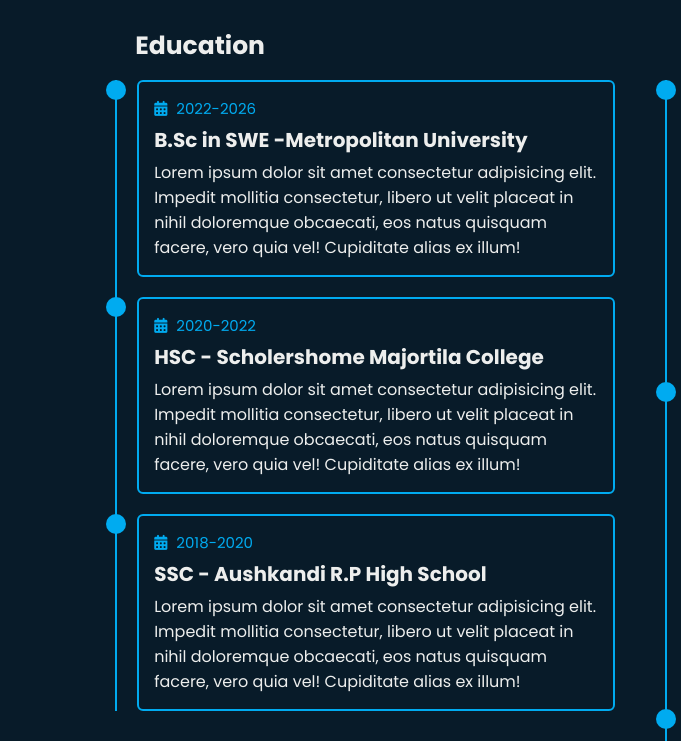
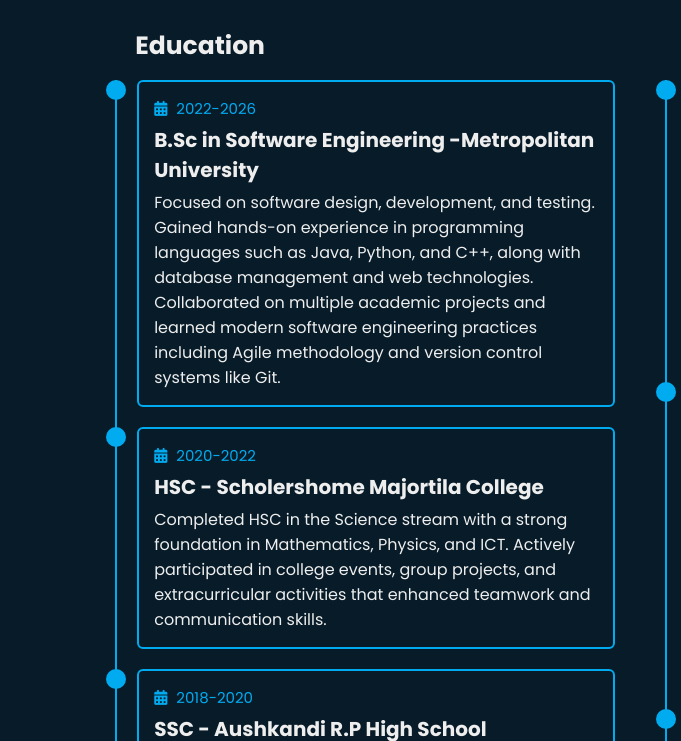
Before and after one commit to Tamim-Amin/portfolio_demo, a plain HTML site: page index.html in a window 1280 px wide. Shown: the part 1872-2613 px from the top of the page, 0-681 px from the left. Drawn offline with Linux system fonts and the light colour scheme.

Commit message:
change educational message

```diff
--- a/index.html
+++ b/index.html
@@ -109,12 +109,12 @@
               <div class="year">
                 <i class="fa-solid fa-calendar-days"></i> 2022-2026
               </div>
-              <h3>B.Sc in SWE -Metropolitan University</h3>
+              <h3>B.Sc in Software Engineering -Metropolitan University</h3>
               <p>
-                Lorem ipsum dolor sit amet consectetur adipisicing elit.
-                Impedit mollitia consectetur, libero ut velit placeat in nihil
-                doloremque obcaecati, eos natus quisquam facere, vero quia
-                vel! Cupiditate alias ex illum!
+                Focused on software design, development, and testing. Gained hands-on experience in programming
+                languages such as Java, Python, and C++, along with database management and web technologies.
+                Collaborated on multiple academic projects and learned modern software engineering practices including
+                Agile methodology and version control systems like Git.
               </p>
             </div>
           </div>
@@ -126,10 +126,9 @@
               </div>
               <h3>HSC - Scholershome Majortila College</h3>
               <p>
-                Lorem ipsum dolor sit amet consectetur adipisicing elit.
-                Impedit mollitia consectetur, libero ut velit placeat in nihil
-                doloremque obcaecati, eos natus quisquam facere, vero quia
-                vel! Cupiditate alias ex illum!
+                Completed HSC in the Science stream with a strong foundation in Mathematics, Physics, and ICT. Actively
+                participated in college events, group projects, and extracurricular activities that enhanced teamwork
+                and communication skills.
               </p>
             </div>
           </div>
@@ -141,10 +140,9 @@
               </div>
               <h3>SSC - Aushkandi R.P High School</h3>
               <p>
-                Lorem ipsum dolor sit amet consectetur adipisicing elit.
-                Impedit mollitia consectetur, libero ut velit placeat in nihil
-                doloremque obcaecati, eos natus quisquam facere, vero quia
-                vel! Cupiditate alias ex illum!
+                Successfully completed secondary education in the Science group. Developed a strong interest in
+                technology and problem-solving. Took part in science fairs and school competitions, which helped build
+                curiosity and analytical thinking.
               </p>
             </div>
           </div>
```
